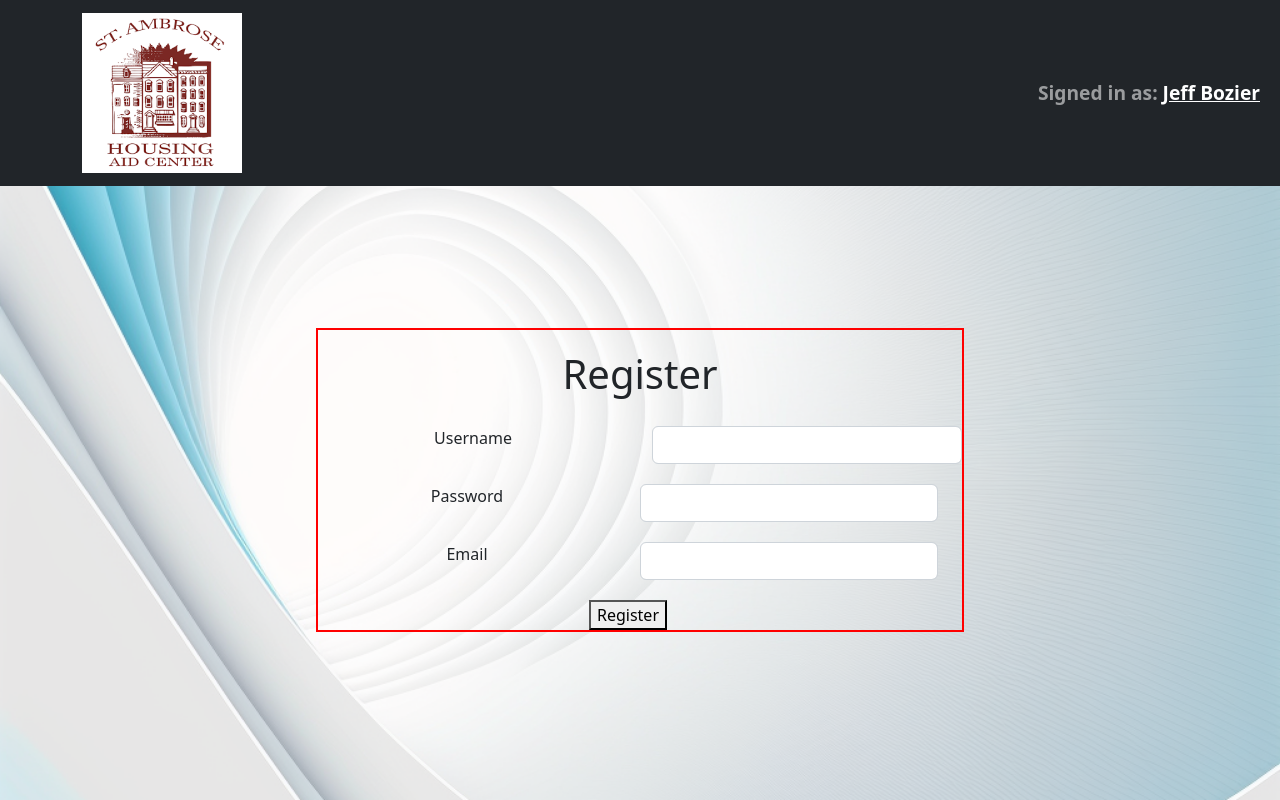
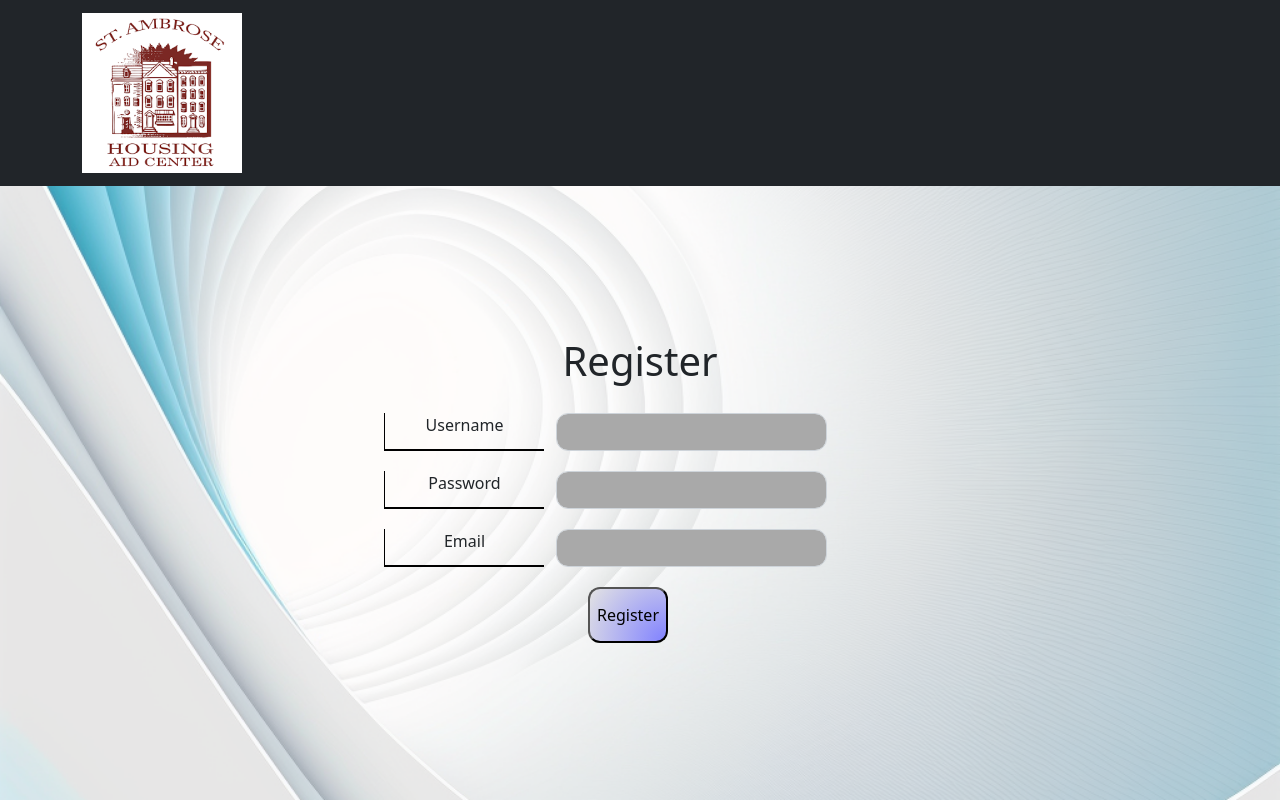
Before and after one commit to Jeff-Shango/stambroseserver, a React (Create React App) app: page /register in a window 1280 px wide. Built offline with nearby package versions, Linux system fonts and the light colour scheme.

Commit message:
finishing up
finishing everything, including login and out

```diff
--- a/src/Components/Navbar/NavLinks.jsx
+++ b/src/Components/Navbar/NavLinks.jsx
@@ -1,16 +1,28 @@
-import React from 'react'
+import React, {useEffect, useState} from 'react'
 import { Navbar, Container, Image} from 'react-bootstrap'
 import "./navbar.css";
 import navBrand from "../../Components/assets/navBrand.png"
+
 const NavLinks = () => {
+  const [pathName, setPathName] = useState(window.location.pathname);
+
+  useEffect(() => {
+    const handlePathChange = () => setPathName(window.location.pathname);
+    window.addEventListener('popstate', handlePathChange);
+    return () => window.removeEventListener('popstate', handlePathChange);
+  }, []);
+
   return (
     <Navbar fixed='top' collapseOnSelect expand="lg" bg='dark' variant='dark' className='navbarContainer'>
       <Container >
-        <Navbar.Brand href="/"><Image id='logoBrand' src={navBrand} alt='St. Ambrose'/></Navbar.Brand>
+        <Navbar.Brand target="_blank" href="https://www.stambros.org/"><Image id='logoBrand' src={navBrand} alt='St. Ambrose'/></Navbar.Brand>
         <Navbar.Toggle />
         <Navbar.Collapse>
           <Navbar.Text className='navbarSignin'>
-            Signed in as: <a href="/login">Jeff Bozier</a>
+            {pathName === '/login' || pathName === '/register' ? "" : (
+            <a href='/login'>
+              Logout
+            </a>)}
           </Navbar.Text>
         </Navbar.Collapse>
       </Container>
--- a/src/Components/register.login/Login.jsx
+++ b/src/Components/register.login/Login.jsx
@@ -64,4 +64,5 @@ const Login = (props) => {
       )
 }
 
-export default Login
+
+export default Login;
--- a/src/Components/register.login/Register.jsx
+++ b/src/Components/register.login/Register.jsx
@@ -45,35 +45,26 @@ const Register = () => {
         <div className="col-md-12 text-center"><h1>Register</h1></div>
     </div>
         <div className='row'>
-            <div className="col-md-6">Username</div>
+            <div id='inputTitle' className="col-md-6">Username</div>
             <div className="col-md-6">
-                <input type="text" name="user_name" className='form-control'
+                <input id='registerInput' type="text" name="user_name" className='form-control'
                 onChange={handleChange} value={data.user_name}
                 />
             </div>
 
             <div className='row'>
-            <div className="col-md-6">Password</div>
+            <div id='inputTitle' className="col-md-6">Password</div>
             <div className="col-md-6">
-                <input type="password" name="password" className='form-control'
+                <input id='registerInput' type="password" name="password" className='form-control'
                 onChange={handleChange} value={data.password}
                 />
             </div>
         </div>
 
-        {/* <div className='row'>
-            <div className="col-md-6">Email</div>
+        <div className='row'>
+            <div id='inputTitle' className="col-md-6">Email</div>
             <div className="col-md-6">
-                <input type="text" name="email" className='form-control'
-                onChange={handleChange} value={data.email}
-                />
-            </div>
-        </div> */}
-
-        <div className='row'>
-            <div className="col-md-6">Email</div>
-            <div className="col-md-6">
-                <input type="text" name="email" className='form-control'
+                <input id='registerInput' type="text" name="email" className='form-control'
                 onChange={handleChange} value={data.email}
                 />
             </div>
--- a/src/Components/register.login/RegisterBackend.js
+++ b/src/Components/register.login/RegisterBackend.js
@@ -69,7 +69,6 @@ app.post('/login', (req, res) => {
 });
 
 
-
 const PORT = 5000;
 
 app.listen(
--- a/src/Components/register.login/register.css
+++ b/src/Components/register.login/register.css
@@ -1,3 +1,43 @@
-.main-box {
-    border: 2px solid red;
+.registerButton {
+    border-radius: 12px;
+    -webkit-border-radius: 12px;
+    -moz-border-radius: 12px;
+    -ms-border-radius: 12px;
+    -o-border-radius: 12px;
+    background:-moz-radial-gradient(circle at 98% 100%, #FFFF00 0%, #8384FF 1%, #E3E3E3 100%);
+    background:-webkit-radial-gradient(circle at 98% 100%, #FFFF00 0%, #8384FF 1%, #E3E3E3 100%);
+    background:-o-radial-gradient(circle at 98% 100%, #FFFF00 0%, #8384FF 1%, #E3E3E3 100%);
+    background:-ms-radial-gradient(circle at 98% 100%, #FFFF00 0%, #8384FF 1%, #E3E3E3 100%);
+    background:radial-gradient(circle at 98% 100%, #FFFF00 0%, #8384FF 1%, #E3E3E3 100%);
+    height: 3.5rem;
+    width: 5rem;
 }
+
+.registerButton:hover {
+    font-weight: bolder;
+    background: -moz-radial-gradient(circle at 98% 100%, #CCCC00 0%, #58598C 1%, #B1B1B1 100%);
+    background: -webkit-radial-gradient(circle at 98% 100%, #CCCC00 0%, #58598C 1%, #B1B1B1 100%);
+    background: -o-radial-gradient(circle at 98% 100%, #CCCC00 0%, #58598C 1%, #B1B1B1 100%);
+    background: -ms-radial-gradient(circle at 98% 100%, #CCCC00 0%, #58598C 1%, #B1B1B1 100%);
+    background: radial-gradient(circle at 98% 100%, #CCCC00 0%, #58598C 1%, #B1B1B1 100%);
+}
+
+#registerInput {
+    text-align: center;
+    border-radius: 12px;
+    -webkit-border-radius: 12px;
+    -moz-border-radius: 12px;
+    -ms-border-radius: 12px;
+    -o-border-radius: 12px;
+    background-color: darkgray;
+    color: black;
+    font-weight: bold;
+    width: fit-content;
+}
+
+#inputTitle {
+    width: 10rem;
+    margin-left: 5rem;
+    border-bottom: 2px solid black;
+    border-left: 1px solid black;
+}
```
